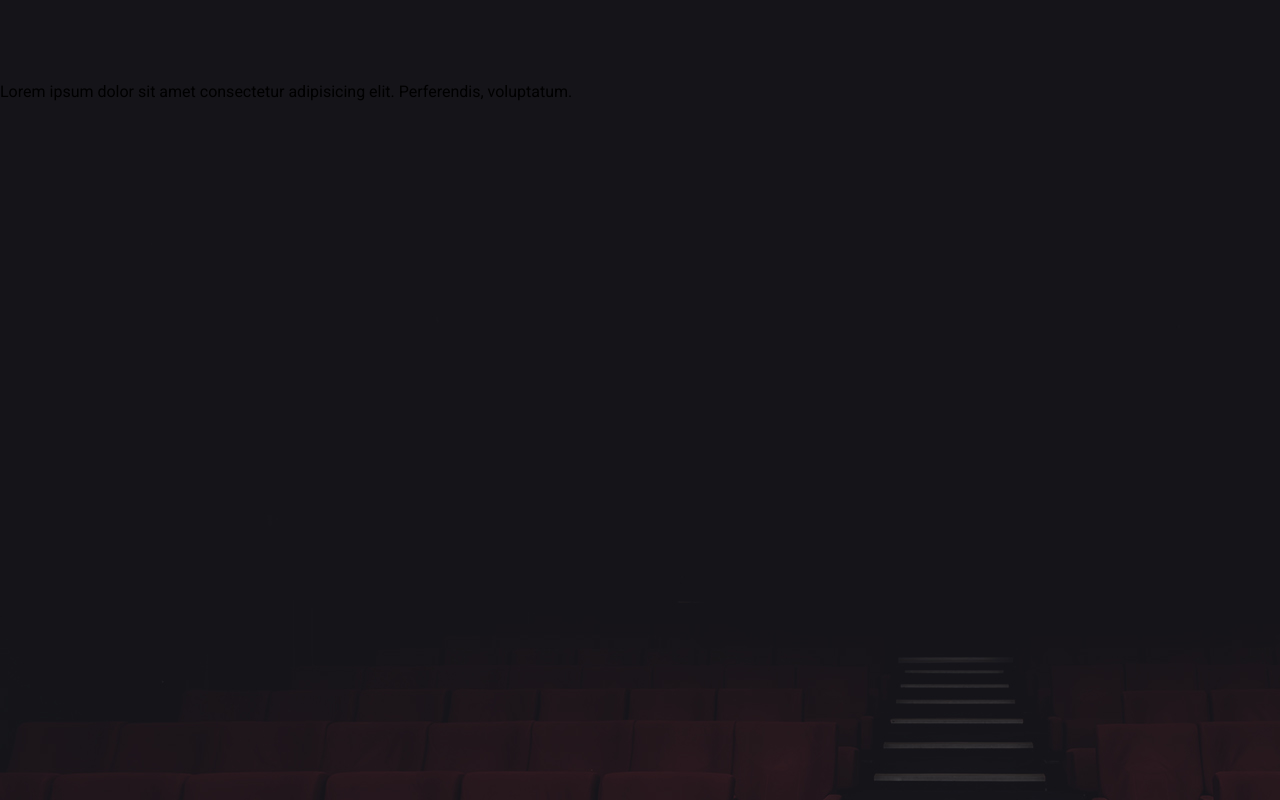
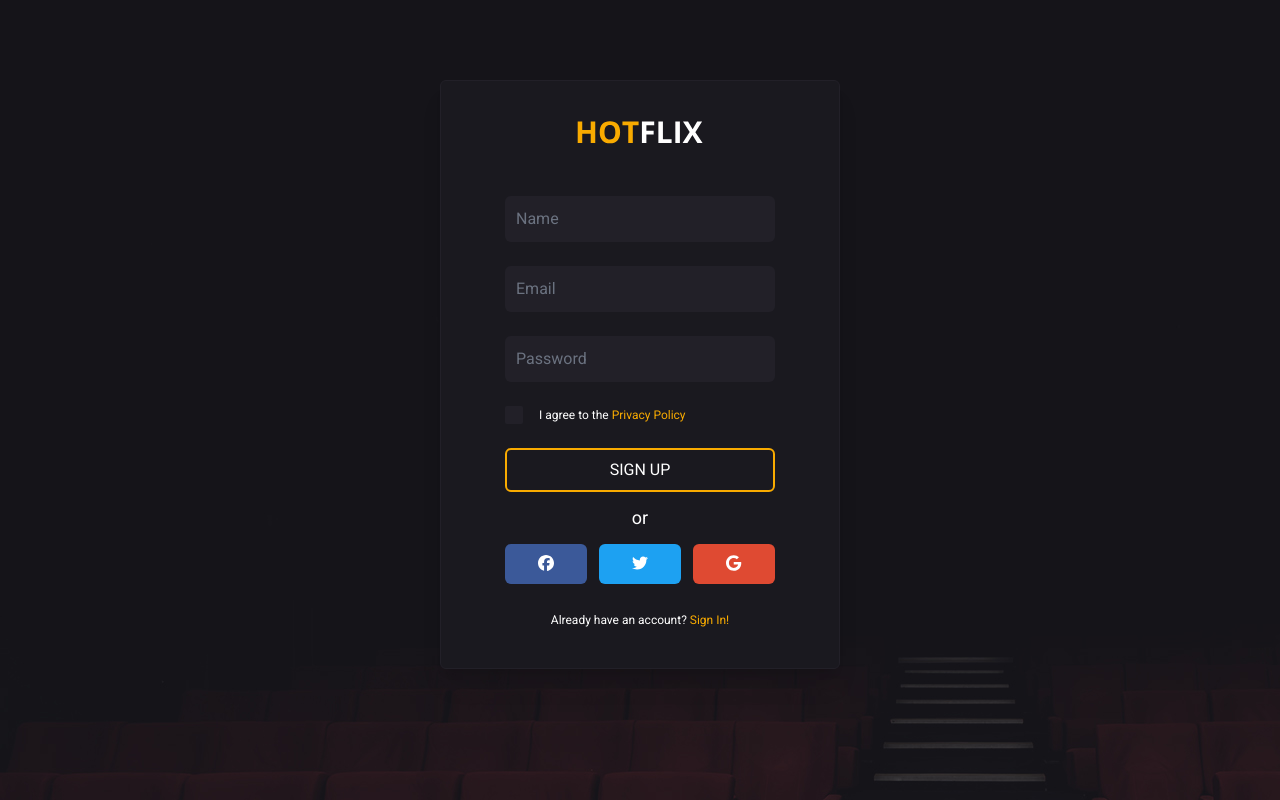
Before and after one commit to motahareh2002/HotFlix-film, a Vue app: page /signUp in a window 1280 px wide. Built offline with nearby package versions, Linux system fonts and the light colour scheme.

Commit message:
create sign up page

```diff
--- a/src/views/Authentication/SignIn.vue
+++ b/src/views/Authentication/SignIn.vue
@@ -7,9 +7,10 @@ import BrandIcon from '../../components/icons/BrandIcon.vue';
 
 <template >
   <div
-    class="bg-[#1a191f] rounded-md border border-[#222028] w-10/12 sm:w-[400px] mx-auto my-12 sm:mt-24 py-10 px-4 text-[#FFFFFF] sm:px-16"
+    class="bg-[#1a191f] shadow-xl rounded-md border border-[#222028] w-10/12 sm:w-[400px] mx-auto  py-10 px-4 text-[#FFFFFF] sm:px-16"
   >
-    <div class="flex justify-center mb-10">
+    <div>
+        <div class="flex justify-center mb-10">
       <svg
         width="126"
         height="23"
@@ -47,7 +48,7 @@ import BrandIcon from '../../components/icons/BrandIcon.vue';
     <div class="my-3">
         <BrandIcon/>
     </div>
-    <div class="text-sm text-center mt-7">
+    <div class="text-xs text-center mt-7">
         <span>Don't have an account? </span>
         <router-link to="/signUp">
             <span class="text-[#f9ab00]">Sign Up!</span>
@@ -58,12 +59,6 @@ import BrandIcon from '../../components/icons/BrandIcon.vue';
             <span class="text-[#f9ab00]">Forgot Password?</span>
         </router-link>
     </div>
+    </div>
   </div>
 </template>
-
-
-<style >
-body {
-  background: url("../../assets/img/section.jpg");
-}
-</style>
--- a/src/views/Authentication/SignUp.vue
+++ b/src/views/Authentication/SignUp.vue
@@ -1,13 +1,76 @@
-<template>
-  <h1>Lorem ipsum dolor sit amet consectetur adipisicing elit. Perferendis, voluptatum.</h1>
-</template>
-
-<script>
-export default {
-
-}
+<script setup lang="ts">
+import buttonOrange from "../../components/btns/buttonOrange.vue";
+import BrandIcon from "../../components/icons/BrandIcon.vue";
 </script>
 
-<style>
 
-</style>
+
+<template >
+  <div
+    class="bg-[#1a191f] shadow-xl rounded-md border border-[#222028] w-10/12 sm:w-[400px] mx-auto py-10 px-4 text-[#FFFFFF] sm:px-16"
+  >
+    <div>
+      <div class="flex justify-center mb-10">
+        <svg
+          width="126"
+          height="23"
+          viewBox="0 0 126 23"
+          fill="none"
+          xmlns="http://www.w3.org/2000/svg"
+        >
+          <path
+            d="M18.2441 22H13.7178V12.7568H5.23633V22H0.695312V0.583984H5.23633V8.97754H13.7178V0.583984H18.2441V22ZM43.1025 11.2627C43.1025 14.8076 42.2236 17.5322 40.4658 19.4365C38.708 21.3408 36.1885 22.293 32.9072 22.293C29.626 22.293 27.1064 21.3408 25.3486 19.4365C23.5908 17.5322 22.7119 14.7979 22.7119 11.2334C22.7119 7.66895 23.5908 4.94922 25.3486 3.07422C27.1162 1.18945 29.6455 0.24707 32.9365 0.24707C36.2275 0.24707 38.7422 1.19434 40.4805 3.08887C42.2285 4.9834 43.1025 7.70801 43.1025 11.2627ZM27.4727 11.2627C27.4727 13.6553 27.9268 15.457 28.835 16.668C29.7432 17.8789 31.1006 18.4844 32.9072 18.4844C36.5303 18.4844 38.3418 16.0771 38.3418 11.2627C38.3418 6.43848 36.54 4.02637 32.9365 4.02637C31.1299 4.02637 29.7676 4.63672 28.8496 5.85742C27.9316 7.06836 27.4727 8.87012 27.4727 11.2627ZM55.8027 22H51.2617V4.36328H45.4463V0.583984H61.6182V4.36328H55.8027V22Z"
+            fill="#F9AB00"
+          />
+          <path
+            d="M69.3818 22H64.9141V0.583984H77.1895V4.30469H69.3818V9.82715H76.6475V13.5332H69.3818V22ZM81.3789 22V0.583984H85.9199V18.25H94.6064V22H81.3789ZM98.3418 22V0.583984H102.883V22H98.3418ZM125.588 22H120.402L115.422 13.8994L110.441 22H105.578L112.683 10.9551L106.032 0.583984H111.042L115.656 8.28906L120.183 0.583984H125.075L118.352 11.2041L125.588 22Z"
+            fill="white"
+          />
+        </svg>
+      </div>
+      <div>
+        <form action="" class="flex flex-col items-start">
+          <input
+            type="text"
+            placeholder="Name"
+            class="form-input my-3 p-3 w-full sm:p-2.5"
+          />
+          <input
+            type="email"
+            placeholder="Email"
+            class="form-input my-3 p-3 w-full sm:p-2.5"
+          />
+          <input
+            type="password"
+            placeholder="Password"
+            class="form-input my-3 p-3 w-full sm:p-2.5"
+          />
+          <div class="flex items-center my-3">
+            <input type="checkbox" class="p-2 text-[#f9ab00] checkbox-input" />
+            <label class="ml-4 text-xs"
+              >I agree to the
+              <router-link to="/privacy">
+                <span class="text-[#f9ab00]">Privacy Policy</span>
+              </router-link>
+            </label>
+          </div>
+          <buttonOrange
+            class="w-full p-2.5 my-3 hover:bg-[rgba(249,171,0,0.05)] trnsition duration-300 sm:p-2"
+          >
+            SIGN UP
+          </buttonOrange>
+        </form>
+      </div>
+      <span class="flex justify-center text-lg">or</span>
+      <div class="my-3">
+        <BrandIcon />
+      </div>
+      <div class="text-xs text-center mt-7">
+        <span>Already have an account? </span>
+        <router-link to="/signIn">
+          <span class="text-[#f9ab00]">Sign In!</span>
+        </router-link>
+      </div>
+    </div>
+  </div>
+</template>
```
